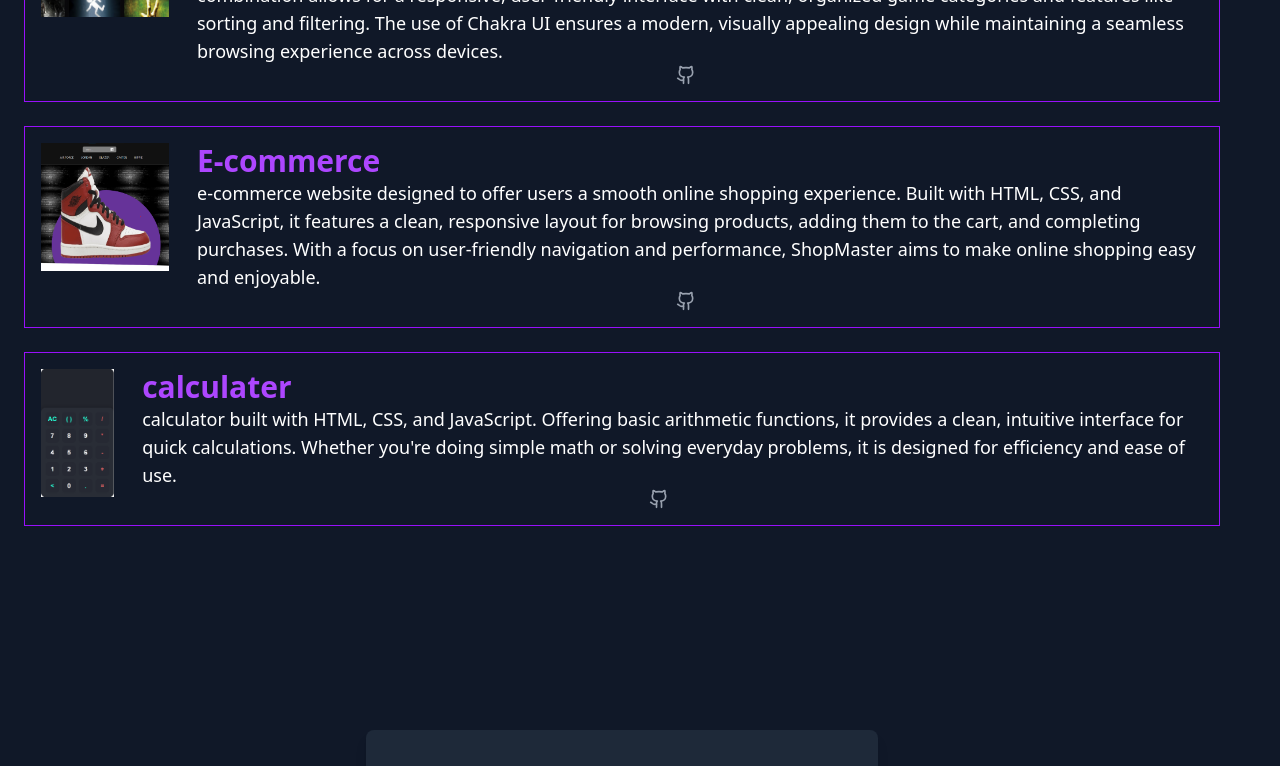
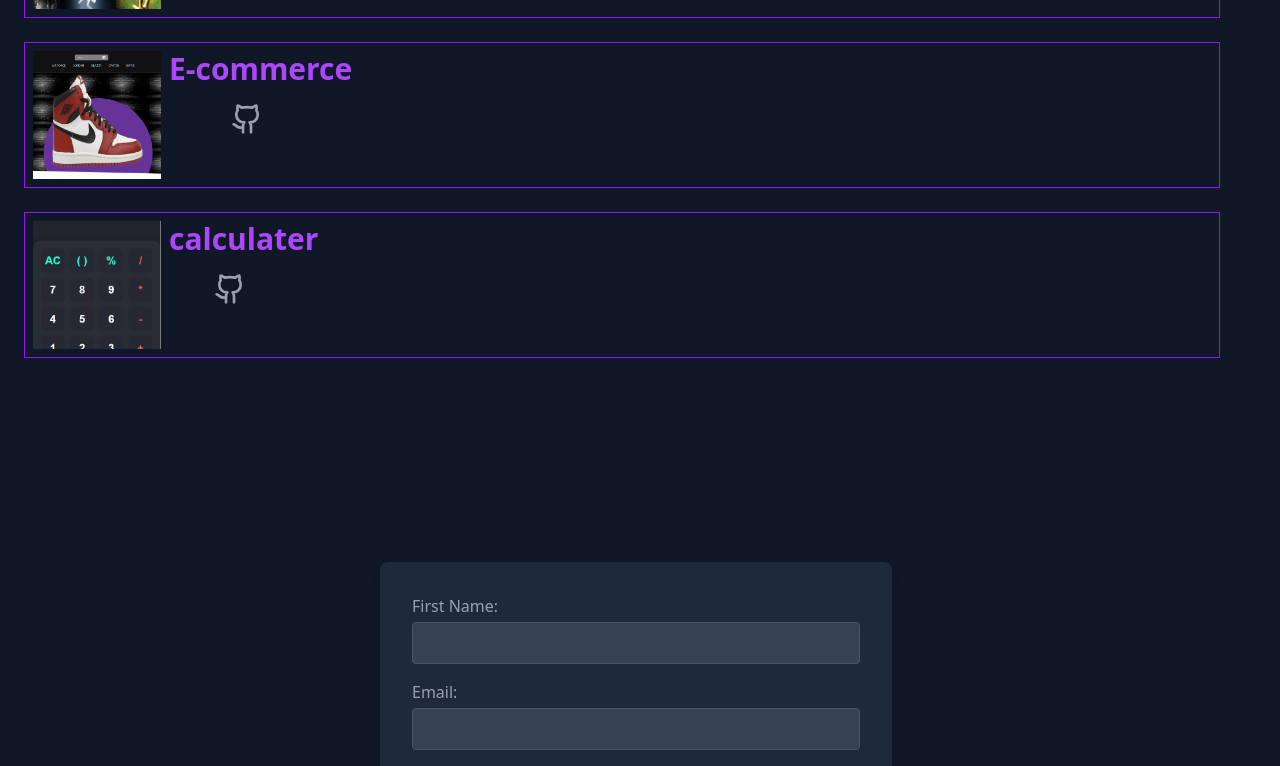
Before and after one commit to mu534/myportofolio, a React (Vite) app: page / in a window 1280 px wide. Shown: the part 1620-2386 px from the top of the page. Built offline with nearby package versions, Linux system fonts and the light colour scheme.

Commit message:
updated project changes

```diff
--- a/src/App.tsx
+++ b/src/App.tsx
@@ -29,22 +29,10 @@ function App() {
             {" "}
             Projects i built recently
           </h1>
-          <Project
-            title="Game-hub"
-            description="The game-hub is built using React and TypeScript, ensuring a robust and type-safe development environment. For styling and component design, it leverages Chakra UI, which provides a modular and customizable UI framework. This combination allows for a responsive, user-friendly interface with clean, organized game categories and features like sorting and filtering. The use of Chakra UI ensures a modern, visually appealing design while maintaining a seamless browsing experience across devices."
-            imageUrl={Game}
-          />
+          <Project title="Game-hub" imageUrl={Game} />
           <div>
-            <Project
-              title="E-commerce"
-              description=" e-commerce website designed to offer users a smooth online shopping experience. Built with HTML, CSS, and JavaScript, it features a clean, responsive layout for browsing products, adding them to the cart, and completing purchases. With a focus on user-friendly navigation and performance, ShopMaster aims to make online shopping easy and enjoyable."
-              imageUrl={ecommerce}
-            />{" "}
-            <Project
-              title="calculater"
-              description="calculator built with HTML, CSS, and JavaScript. Offering basic arithmetic functions, it provides a clean, intuitive interface for quick calculations. Whether you're doing simple math or solving everyday problems, it is designed for efficiency and ease of use."
-              imageUrl={calculator}
-            />
+            <Project title="E-commerce" imageUrl={ecommerce} />{" "}
+            <Project title="calculater" imageUrl={calculator} />
           </div>
         </div>
         <div>
--- a/src/Page/About.tsx
+++ b/src/Page/About.tsx
@@ -1,6 +1,7 @@
 // components/About.tsx
 import React from "react";
 import mudasirAbout from "../assets/mudasirAbout.png";
+import Resume from "../assets/resume.pdf";
 import {
   FaReact,
   FaNodeJs,
@@ -63,7 +64,7 @@ const About: React.FC = () => {
           {/* Resume Button */}
           <div className="mt-6">
             <a
-              href="/resume.pdf" // Replace with your resume file path
+              href={Resume} // Replace with your resume file path
               download
               className="inline-block px-6 py-2 bg-purple-500 text-white rounded-lg font-semibold hover:bg-purple-600 transition duration-300"
             >
--- a/src/Page/ContactForm.tsx
+++ b/src/Page/ContactForm.tsx
@@ -32,11 +32,11 @@ const ContactForm: React.FC = () => {
     <>
       <div
         id="Contact"
-        className="flex items-center justify-center min-h-screen bg-gray-900"
+        className="flex items-center justify-center min-h-screen bg-gray-900 pl-7"
       >
         <form
           onSubmit={sendEmail} // Using EmailJS
-          className="w-full max-w-md sm:max-w-lg bg-gray-800 p-6 sm:p-8 rounded-lg shadow-lg"
+          className="w-full max-w-md sm:max-w-lg bg-gray-800 p-6  sm:p-8 rounded-lg shadow-lg"
         >
           <div className="mb-4">
             <label className="block text-gray-400 mb-1">First Name:</label>
--- a/src/Page/Home.tsx
+++ b/src/Page/Home.tsx
@@ -14,7 +14,7 @@ export default function Portfolio() {
   return (
     <div
       id="Home"
-      className="flex flex-col  lg:flex-row min-h-screen bg-gray-900 text-white"
+      className="flex flex-col  lg:flex-row min-h-screen bg-gray-900 text-white pl-7"
     >
       {/* Sidebar */}
       <aside className="w-full lg:w-1/4 p-6  bg-gray-800   flex flex-col items-center shadow-lg ">
--- a/src/Page/Project.tsx
+++ b/src/Page/Project.tsx
@@ -4,14 +4,14 @@ import React from "react";
 
 interface ProjectProps {
   title: string;
-  description: string;
+  // description: string;
 
   imageUrl: string;
 }
 
 const Project: React.FC<ProjectProps> = ({
   title,
-  description,
+  // description,
 
   imageUrl,
 }) => {
@@ -19,20 +19,20 @@ const Project: React.FC<ProjectProps> = ({
     <>
       <div
         id="Project"
-        className="flex items-start border p-4 m-6 border-purple-600"
+        className="flex items-start border p-2 m-6 border-purple-600"
       >
         <img
+          alt={title}
           src={imageUrl}
-          alt={title}
-          className="w-32 h-32 object-cover mr-7" // Adjust the size of the image and margin between image and text
+          className="w-32 h-32 object-cover mr-2" // Adjust the size of the image and margin between image and text
         />
         <div>
           <h2 className=" text-purple-500 font-inter text-3xl font-bold">
             {title}
           </h2>
-          <p className="text-white font-inter text-lg font-light">
+          {/* <p className="text-white font-inter text-lg  font-light">
             {description}
-          </p>
+          </p> */}
           <div className="flex space-x-4 items-center justify-center">
             <a
               href="https://github.com/mu534"
@@ -40,7 +40,7 @@ const Project: React.FC<ProjectProps> = ({
               rel="noopener noreferrer"
               className="object-cover mr-7"
             >
-              <Github className="w-5 h-5 text-gray-400 hover:text-white" />
+              <Github className="w-8 h-8 mt-4 text-gray-400 hover:text-white" />
             </a>
           </div>
         </div>
```
Also changed, not shown: 1 other file (tests, documents, lock files or other folders).
